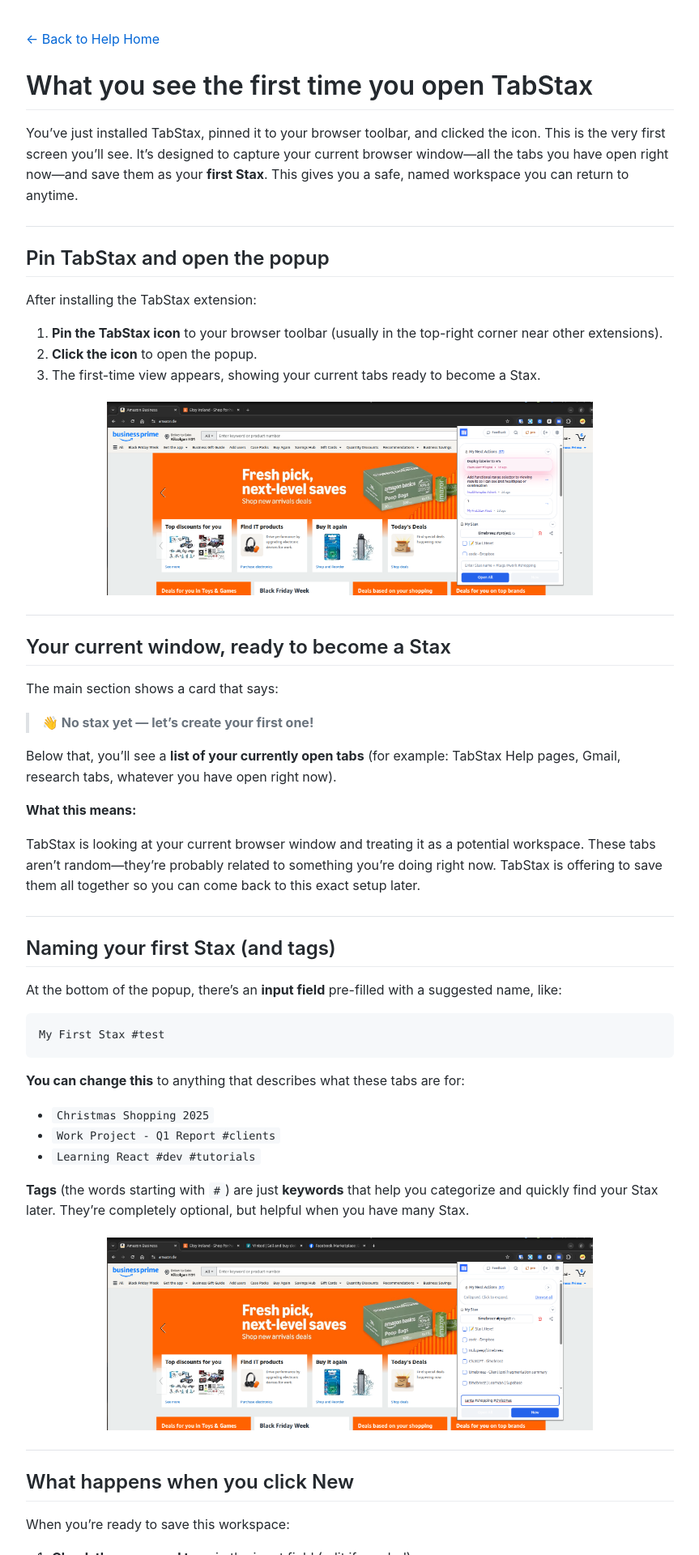
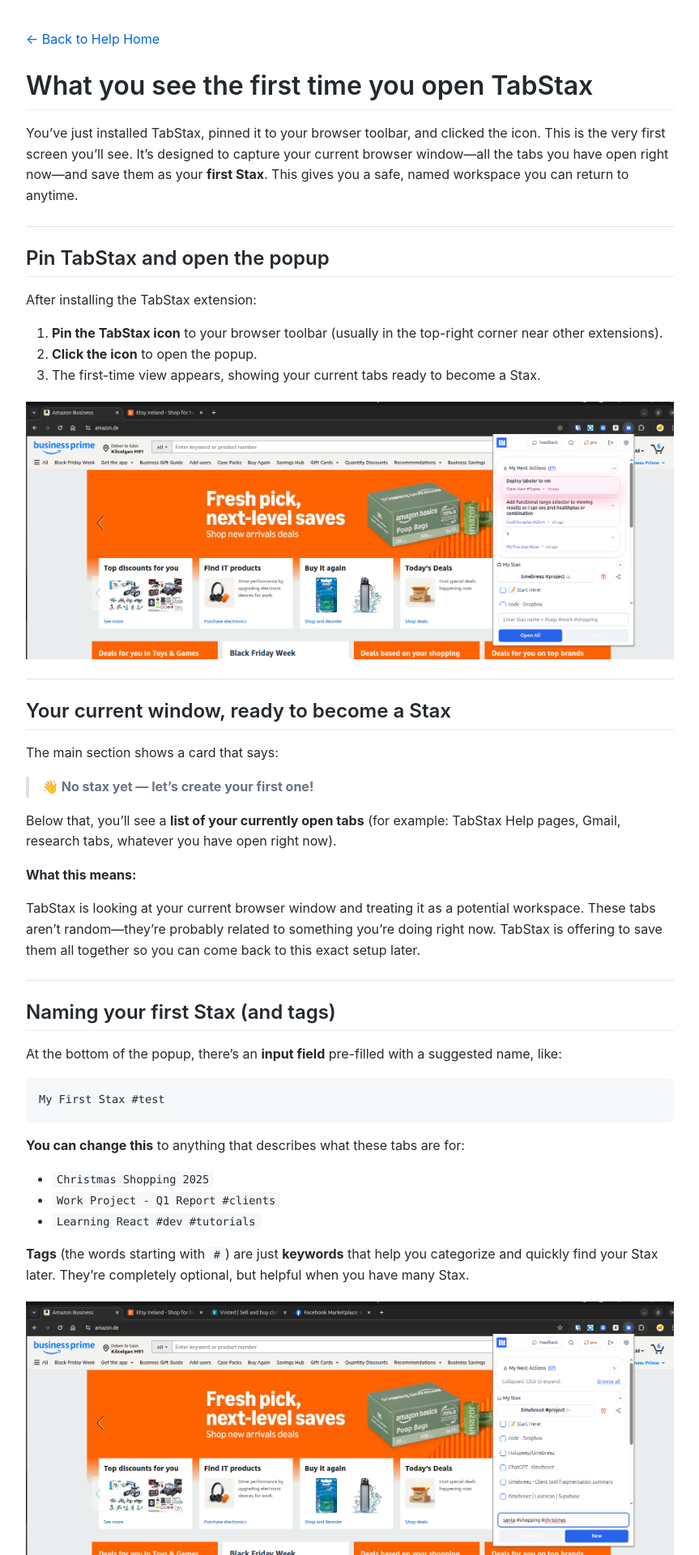
Before and after one commit to Hulupeep/TabStax-Help, a Jekyll site: the page built from topics/first_time_opening_tabstax.md, in a window 1280 px wide. Shown: the top 1920 px of the page at 81% size, without its empty margins (208-1071 px from the left). Built offline with Jekyll 4.4.1, drawn with Linux system fonts in a browser that asks for light colours; our own code applies the rules of GitHub Pages for plain Markdown files.

Commit message:
Add image to Creating guide and increase all image widths
- Add screenshot to Creating your first Stax guide showing name/tags
- Increase all image widths from 600px to 800px to match text width
- Update video container from 700px to 800px for consistency
- Images now properly sized for readability across all help pages

Changes:
- creating_your_first_stax.md: Add screenshot 2 (name and tags)
- first_time_opening_tabstax.md: 600px → 800px (3 images)
- tabstax_mental_model.md: 600px → 800px (rabbithole)
- README.md: 700px → 800px (video container)

🤖 Generated with [Claude Code](https://claude.com/claude-code)

Co-Authored-By: Claude <noreply@anthropic.com>

```diff
--- a/topics/first_time_opening_tabstax.md
+++ b/topics/first_time_opening_tabstax.md
@@ -14,7 +14,7 @@ After installing the TabStax extension:
 2. **Click the icon** to open the popup.
 3. The first-time view appears, showing your current tabs ready to become a Stax.
 
-<img src="../screenshots/1%20shopping%20and%20click%20tabstax.png" alt="Clicking TabStax icon in browser" width="600" style="display: block; margin: 20px auto;">
+<img src="../screenshots/1%20shopping%20and%20click%20tabstax.png" alt="Clicking TabStax icon in browser" width="800" style="display: block; margin: 20px auto;">
 
 ---
 
@@ -47,7 +47,7 @@ My First Stax #test
 
 **Tags** (the words starting with `#`) are just **keywords** that help you categorize and quickly find your Stax later. They're completely optional, but helpful when you have many Stax.
 
-<img src="../screenshots/2%20add%20name%20and%20tags.png" alt="Adding name and tags to your first Stax" width="600" style="display: block; margin: 20px auto;">
+<img src="../screenshots/2%20add%20name%20and%20tags.png" alt="Adding name and tags to your first Stax" width="800" style="display: block; margin: 20px auto;">
 
 ---
 
@@ -60,7 +60,7 @@ When you're ready to save this workspace:
 3. TabStax saves all your currently open tabs together as a **Stax** under that name.
 4. A **Start Page** opens where you can add your **next actions** for this workspace (what you need to do next when you come back to this work).
 
-<img src="../screenshots/3%20start%20page%20and%20next%20actions.png" alt="Start Page with next actions" width="600" style="display: block; margin: 20px auto;">
+<img src="../screenshots/3%20start%20page%20and%20next%20actions.png" alt="Start Page with next actions" width="800" style="display: block; margin: 20px auto;">
 
 **After that:**
 
```
Also changed, not shown: README.md (+1 -1 lines), topics/creating_your_first_stax.md (+2 -0 lines), topics/tabstax_mental_model.md (+1 -1 lines).
